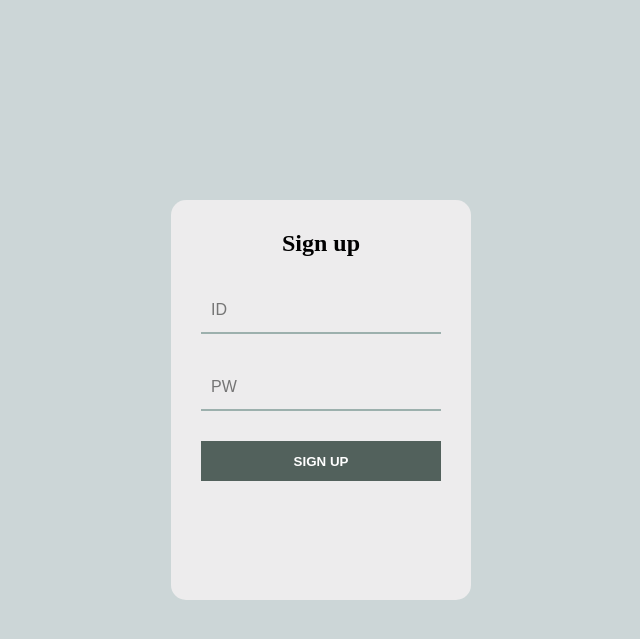
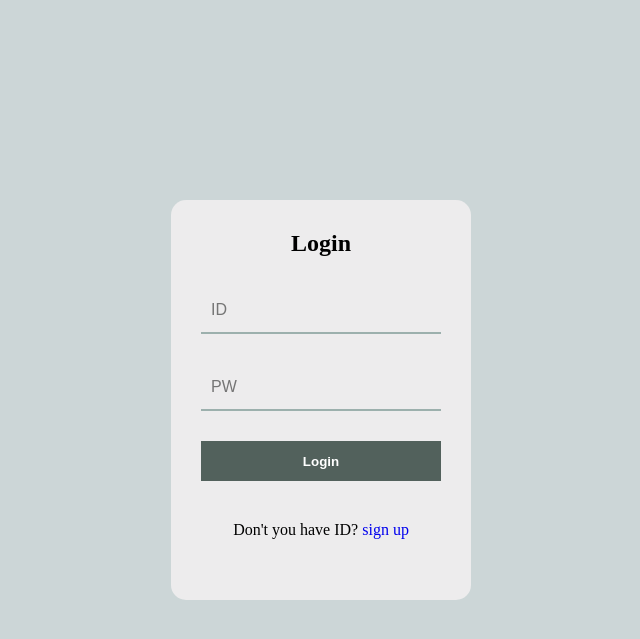
Before and after one commit to J1Yun/board-game-guide, a Django app: page /login/ in a window 1280 px wide. Shown: the top 639 px of the page, without its empty margins (319-959 px from the left). Run offline with Django 3.2, Linux system fonts and the light colour scheme.

Commit message:
Update login.html

```diff
--- a/BoardGameGuide/boardgame/templates/login.html
+++ b/BoardGameGuide/boardgame/templates/login.html
@@ -7,7 +7,7 @@
 
     <body class="body" width="100%" height="100%">
       <form action="login.html" method="post" class="loginForm">
-        <h2>Sign up</h2>
+        <h2>Login</h2>
         <div class="idForm">
           <input type="text" class="id" placeholder="ID">
         </div>
@@ -16,8 +16,12 @@
         </div>
 
         <button type="button" class="btn" onclick="button()">
-          SIGN UP
+          Login
         </button>
+
+        <div class="bottomText">
+          Don't you have ID? <a href="{% url 'signup' %}">sign up</a>
+        </div>
 
 
       </form>
```
